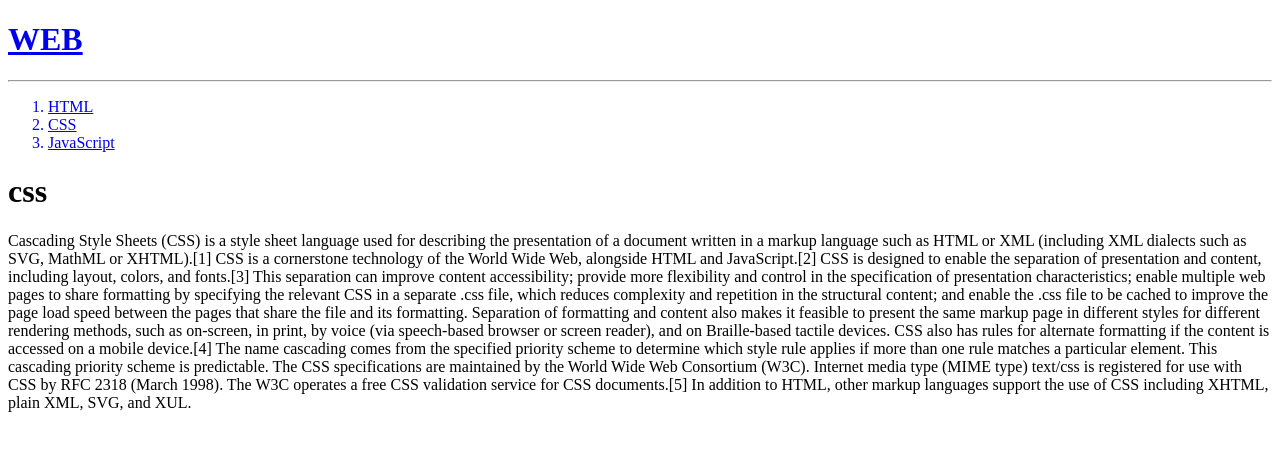
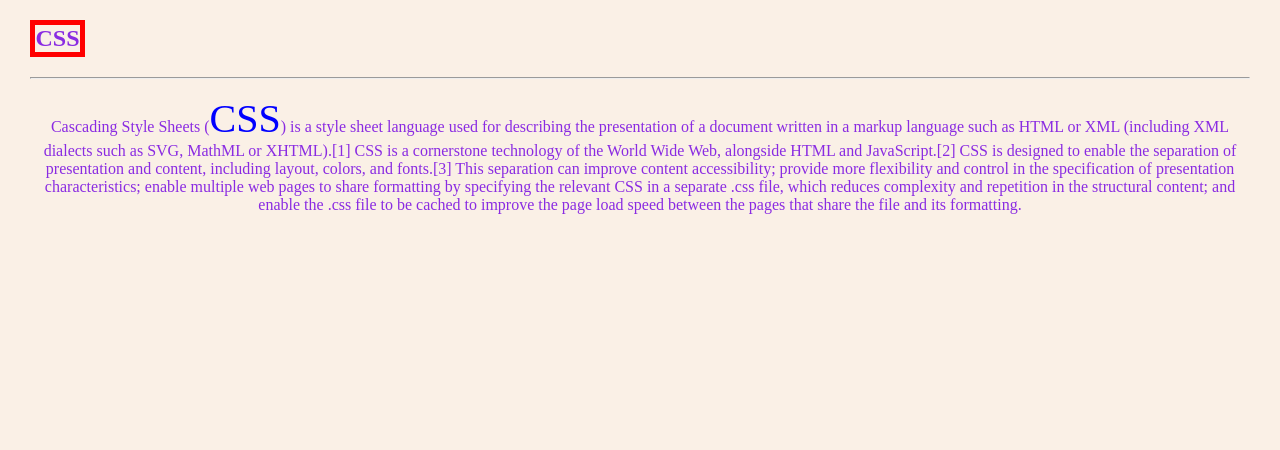
Before and after one commit to rmeofhi/my-first-web-site, a plain HTML site: page 2.html in a window 1280 px wide. Drawn offline with Linux system fonts and the light colour scheme.

Commit message:
Add files via upload

```diff
--- a/2.html
+++ b/2.html
@@ -1,43 +1,44 @@
 <!DOCTYPE html>
+<html lang="en">
   <head>
-  <a href="index.html" title="World Wide Web"><h1>WEB</h1></a>
-  <hr />
+    <meta charset="UTF-8" />
+    <meta http-equiv="X-UA-Compatible" content="IE=edge" />
+    <meta name="viewport" content="width=device-width, initial-scale=1.0" />
+    <title>Document</title>
+    <style>
+      body {
+        background-color: linen;
+        color: blueviolet;
+        margin-left: 30px;
+        margin-right: 30px;
+        text-align: center;
+      }
+      h2 {
+        border: 5px red solid;
+        width: 45px;
+      }
+      span {
+        color: blue;
+        font-size: 40px;
+      }
+    </style>
   </head>
   <body>
-  <ol>
-    <a href="1.html" target="_blank" title="Hypertext Markup Language">
-      <li>HTML</li></a
-    >
-    <a href="2.html" target="_blank" title="Cascading Style Sheets"
-      ><li>CSS</li></a
-    >
-    <a href="3.html" target="_blank" title="JavaScript"><li>JavaScript</li></a>
-  </ol>
-  <h1>css</h1>
+    <h2>CSS</h2>
+    <hr />
     <p>
-    Cascading Style Sheets (CSS) is a style sheet language used for describing
-    the presentation of a document written in a markup language such as HTML or
-    XML (including XML dialects such as SVG, MathML or XHTML).[1] CSS is a
-    cornerstone technology of the World Wide Web, alongside HTML and
-    JavaScript.[2] CSS is designed to enable the separation of presentation and
-    content, including layout, colors, and fonts.[3] This separation can improve
-    content accessibility; provide more flexibility and control in the
-    specification of presentation characteristics; enable multiple web pages to
-    share formatting by specifying the relevant CSS in a separate .css file,
-    which reduces complexity and repetition in the structural content; and
-    enable the .css file to be cached to improve the page load speed between the
-    pages that share the file and its formatting. Separation of formatting and
-    content also makes it feasible to present the same markup page in different
-    styles for different rendering methods, such as on-screen, in print, by
-    voice (via speech-based browser or screen reader), and on Braille-based
-    tactile devices. CSS also has rules for alternate formatting if the content
-    is accessed on a mobile device.[4] The name cascading comes from the
-    specified priority scheme to determine which style rule applies if more than
-    one rule matches a particular element. This cascading priority scheme is
-    predictable. The CSS specifications are maintained by the World Wide Web
-    Consortium (W3C). Internet media type (MIME type) text/css is registered for
-    use with CSS by RFC 2318 (March 1998). The W3C operates a free CSS
-    validation service for CSS documents.[5] In addition to HTML, other markup
-    languages support the use of CSS including XHTML, plain XML, SVG, and XUL.
+      Cascading Style Sheets (<span>CSS</span>) is a style sheet language used
+      for describing the presentation of a document written in a markup language
+      such as HTML or XML (including XML dialects such as SVG, MathML or
+      XHTML).[1] CSS is a cornerstone technology of the World Wide Web,
+      alongside HTML and JavaScript.[2] CSS is designed to enable the separation
+      of presentation and content, including layout, colors, and fonts.[3] This
+      separation can improve content accessibility; provide more flexibility and
+      control in the specification of presentation characteristics; enable
+      multiple web pages to share formatting by specifying the relevant CSS in a
+      separate .css file, which reduces complexity and repetition in the
+      structural content; and enable the .css file to be cached to improve the
+      page load speed between the pages that share the file and its formatting.
     </p>
   </body>
+</html>
```
Also changed, not shown: 1.html (+14 -27 lines), 3.html (+13 -32 lines), 4.html (added, +23 -0 lines), index.html (+10 -36 lines), spongebob1.jpg (added), spongebob2.jpg (added), spongebob3.jpg (added). Lines whose indentation alone changed are shown as unchanged.
